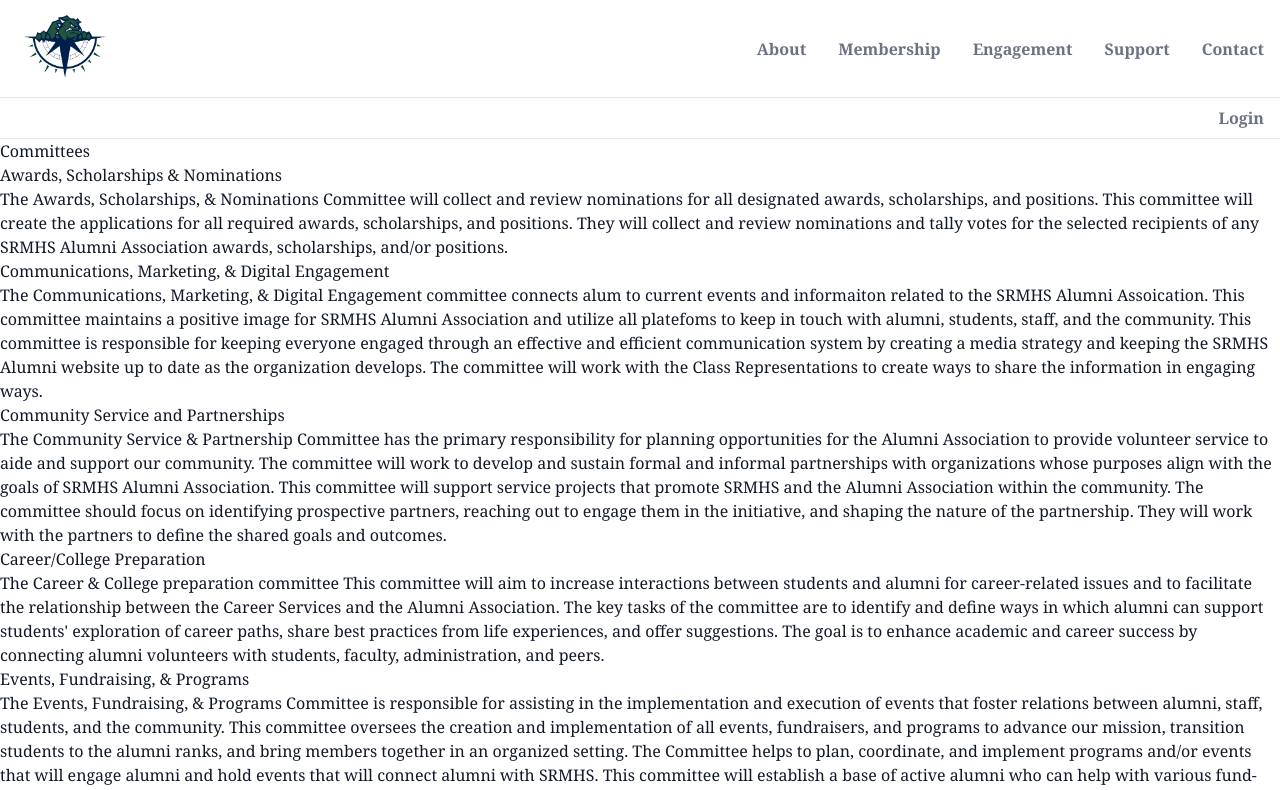
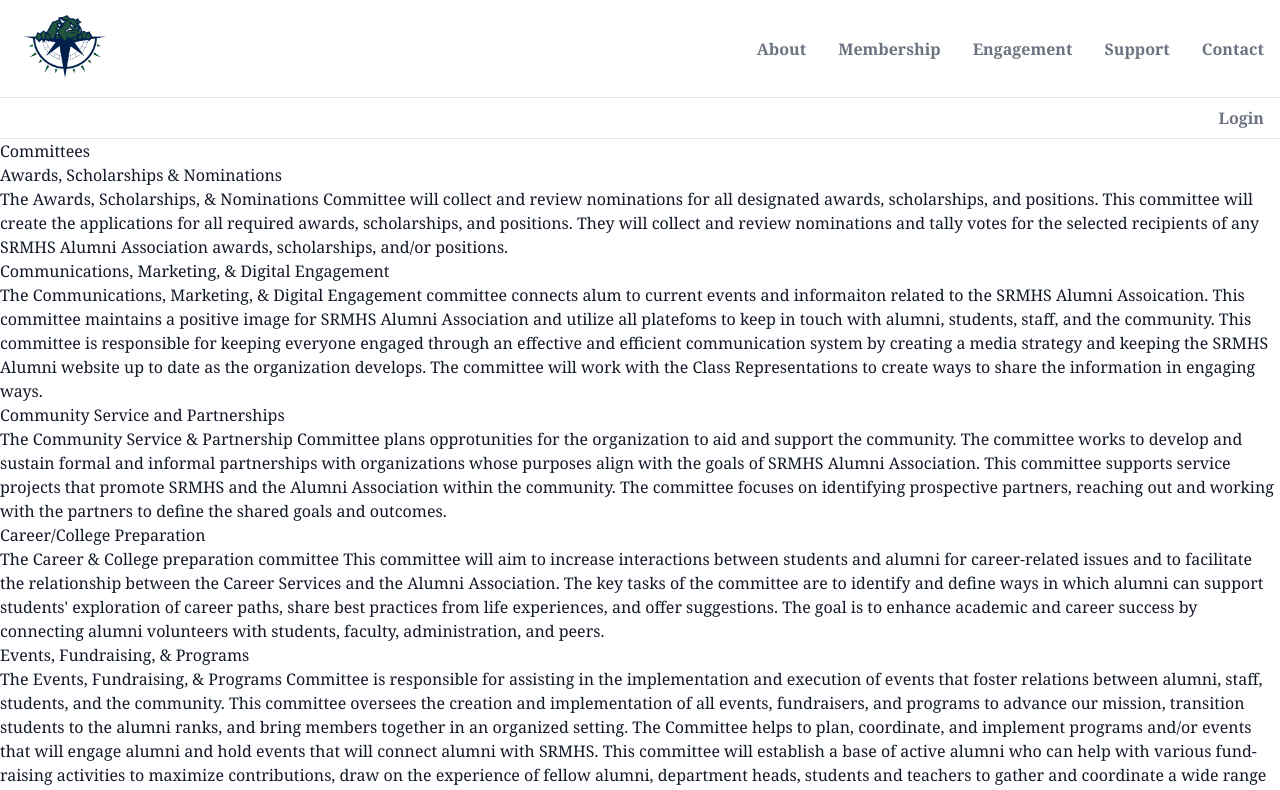
Before and after one commit to philihp/srmhsalumni, a Next.js app: page /engagement in a window 1280 px wide. Shown: the top 790 px of the page. Built offline with nearby package versions, Linux system fonts and the light colour scheme; no server answers; what @tailwindcss/custom-forms, @tailwindcss/typography would draw is missing.

Commit message:
Update engagement.js

```diff
--- a/pages/engagement.js
+++ b/pages/engagement.js
@@ -28,16 +28,13 @@
 
     <h3>Community Service and Partnerships</h3>
     <p>
-      The Community Service &amp; Partnership Committee has the primary
-      responsibility for planning opportunities for the Alumni Association to
-      provide volunteer service to aide and support our community. The committee
-      will work to develop and sustain formal and informal partnerships with
-      organizations whose purposes align with the goals of SRMHS Alumni
-      Association. This committee will support service projects that promote
-      SRMHS and the Alumni Association within the community. The committee
-      should focus on identifying prospective partners, reaching out to engage
-      them in the initiative, and shaping the nature of the partnership. They
-      will work with the partners to define the shared goals and outcomes.
+      The Community Service &amp; Partnership Committee plans opprotunities for the
+      organization to aid and support the community. The committee works to develop
+      and sustain formal and informal partnerships with organizations whose purposes
+      align with the goals of SRMHS Alumni Association. This committee supports service
+      projects that promote SRMHS and the Alumni Association within the community. The committee
+      focuses on identifying prospective partners, reaching out and working with the
+      partners to define the shared goals and outcomes.
     </p>
 
     <h3>Career/College Preparation</h3>
```
